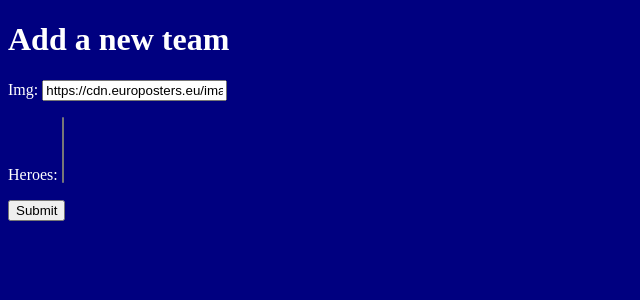
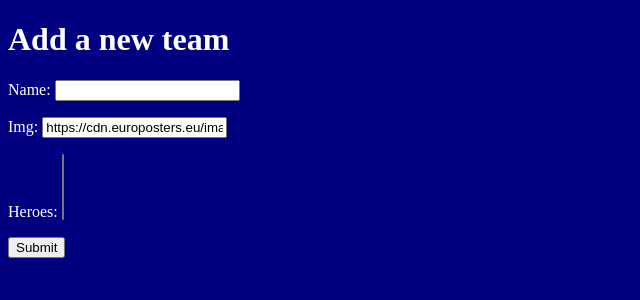
Before and after one commit to JCollinJones25/dc_comics_encyclopedia, a Django app: page /heroteams/new in a window 1280 px wide. Shown: the part 90-390 px from the top of the page, without its empty margins (0-640 px from the left). Run offline with Django 4.2, Linux system fonts and the light colour scheme; data that the repository does not hold is empty.

```diff
--- a/main_app/models.py
+++ b/main_app/models.py
@@ -8,7 +8,7 @@ class Hero(models.Model):
     secret_identity = models.CharField(max_length=100)
     img = models.CharField(max_length=500)
     bio = models.TextField(max_length=500)
-    abilties = models.CharField(max_length=200)
+    abilities = models.CharField(max_length=200)
     affiliations = models.TextField(max_length=500)
     villains = models.TextField(max_length=500)
 
@@ -41,7 +41,7 @@ class HeroTeam(models.Model):
     heroes = models.ManyToManyField(Hero)
 
     def __str__(self):
-        return self.title
+        return self.name
 
 class VillainTeam(models.Model):
 
@@ -50,4 +50,4 @@ class VillainTeam(models.Model):
     villains = models.ManyToManyField(Villain)
 
     def __str__(self):
-        return self.title
+        return self.name
--- a/main_app/static/styles/main.css
+++ b/main_app/static/styles/main.css
@@ -4,8 +4,9 @@ body {
 }
 
 img {
-    max-width: 500px;
-    max-height: 500px;
+    width: 400px;
+    height: 500px;
+    object-fit: cover;
 }
 
 .list-container {
--- a/main_app/templates/hero_detail.html
+++ b/main_app/templates/hero_detail.html
@@ -8,7 +8,7 @@
     <img class="hero-img" src="{{hero.img}}" alt="{{hero.name}}"/>
     <p>{{hero.bio}}</p>
     <p>Affiliations - {{hero.affiliations}}</p>
-    <p>Abilities - {{hero.powers}}</p>
+    <p>Abilities - {{hero.abilities}}</p>
     <p>Villains - {{hero.villains}}</p>
     <div class="edit-delete">
         <div class='edit'>
--- a/main_app/templates/villain_detail.html
+++ b/main_app/templates/villain_detail.html
@@ -7,7 +7,7 @@
     <img class="villain-img" src="{{villain.img}}" alt="{{villain.name}}"/>
     <p>{{villain.bio}}</p>
     <p>Known Affiliations - {{villain.affiliations}}</p>
-    <p>Abilities - {{villain.powers}}</p>
+    <p>Abilities - {{villain.abilities}}</p>
     <p>Nemesis - {{villain.nemesis}}</p>
     <div class="edit-delete">
         <div class='edit'>
--- a/main_app/urls.py
+++ b/main_app/urls.py
@@ -14,6 +14,8 @@ urlpatterns = [
     path('villains/new/', views.VillainCreate.as_view(), name='villain_create'),
     path('villain/<int:pk>/update', views.VillainUpdate.as_view(), name='villain_update'),
     path('villain/<int:pk>/delete', views.VillainDelete.as_view(), name='villain_delete'),
-    path('heroteams/new', views.HeroTeamCreate.as_view(), name='team_create'),
-    path('heroteams/<int:pk>', views.HeroTeamDetail.as_view(), name='team_detail'),
+    path('heroteams/new', views.HeroTeamCreate.as_view(), name='heroteam_create'),
+    path('heroteams/<int:pk>', views.HeroTeamDetail.as_view(), name='heroteam_detail'),
+    path('heroteams/<int:pk>/update', views.HeroTeamUpdate.as_view(), name='heroteam_update'),
+    path('heroteams/<int:pk>/delete', views.HeroTeamDelete.as_view(), name='heroteam_delete'),
 ]
--- a/main_app/views.py
+++ b/main_app/views.py
@@ -30,7 +30,7 @@ class HeroesList(TemplateView):
 
 class HeroCreate(CreateView):
     model = Hero
-    fields = ['name', 'secret_identity', 'img', 'bio', 'powers', 'universe', 'affiliations', 'villains']
+    fields = ['name', 'secret_identity', 'img', 'bio', 'abilities', 'affiliations', 'villains']
     template_name = 'hero_create.html'
     def get_success_url(self):
         return reverse('hero_detail', kwargs={'pk': self.object.pk})
@@ -41,7 +41,7 @@ class HeroDetail(DetailView):
 
 class HeroUpdate(UpdateView):
     model = Hero
-    fields = ['name', 'secret_identity', 'img', 'bio', 'powers', 'universe', 'affiliations', 'villains']
+    fields = ['name', 'secret_identity', 'img', 'bio', 'abilities', 'affiliations', 'villains']
     template_name = 'hero_update.html'
     def get_success_url(self):
         return reverse('hero_detail', kwargs={'pk': self.object.pk})
@@ -64,14 +64,14 @@ class VillainDetail(DetailView):
 
 class VillainCreate(CreateView):
     model = Villain
-    fields = ['name', 'img', 'bio', 'powers', 'universe', 'affiliations', 'nemesis', ]
+    fields = ['name', 'img', 'bio', 'abilities', 'affiliations', 'nemesis']
     template_name = 'villain_create.html'
     def get_success_url(self):
         return reverse('villain_detail', kwargs= {'pk': self.object.pk})
 
 class VillainUpdate(UpdateView):
     model = Villain
-    fields = ['name', 'img', 'bio', 'powers', 'universe', 'affiliations', 'nemesis', ]
+    fields = ['name', 'img', 'bio', 'abilities', 'affiliations', 'nemesis']
     template_name = 'villain_update.html'
     def get_success_url(self):
         return reverse('villain_detail', kwargs= {'pk': self.object.pk})
@@ -83,11 +83,23 @@ class VillainDelete(DeleteView):
 
 class HeroTeamCreate(CreateView):
     model = HeroTeam
-    fields = ['title', 'img', 'author', 'year', 'heroes']
+    fields = ['name', 'img', 'heroes']
     template_name = 'heroteam_create.html'
     def get_success_url(self):
-        return reverse('comic_detail', kwargs={'pk': self.object.pk})
+        return reverse('heroteam_detail', kwargs={'pk': self.object.pk})
 
 class HeroTeamDetail(DetailView):
     model = HeroTeam
     template_name = 'heroteam_detail.html'
+
+class HeroTeamUpdate(UpdateView):
+    model = HeroTeam
+    fields = ['name', 'img', 'bio', 'abilities', 'affiliations', 'nemesis']
+    template_name = 'heroteam_update.html'
+    def get_success_url(self):
+        return reverse('heroteam_detail', kwargs= {'pk': self.object.pk})
+
+class HeroTeamDelete(DeleteView):
+    model = HeroTeam
+    template_name = 'heroteam_delete_confirmation.html'
+    success_url = 'home'
```
Also changed, not shown: main_app/templates/heroteam_delete_confirmation.html (added, +9 -0 lines), main_app/templates/heroteam_detail.html (+9 -12 lines), main_app/templates/heroteam_update.html (added, +9 -0 lines), main_app/templates/home.html (+6 -9 lines), main_app/migrations/0003_rename_abilties_hero_abilities.py (added).
